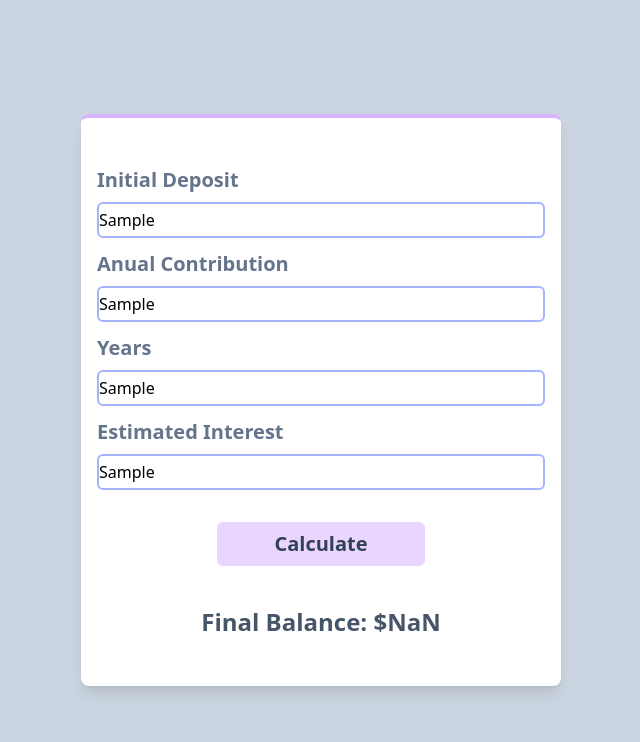
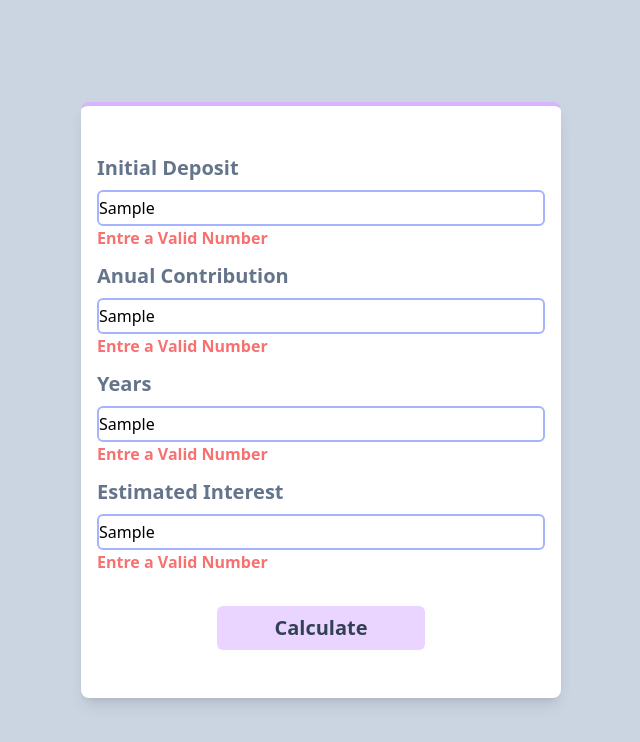
Before and after one commit to renier1989/compound-interest, a React (Vite) app: page / in a window 1280 px wide. Both pictures are taken after typing "Sample", "Sample", "Sample", "Sample" into the empty fields and a click on the button "Calculate". Shown: the top 742 px of the page, without its empty margins (319-959 px from the left). Built offline with nearby package versions, Linux system fonts and the light colour scheme.

Commit message:
Class120 - Validating from with Yup package

```diff
--- a/package.json
+++ b/package.json
@@ -12,7 +12,8 @@
   "dependencies": {
     "formik": "^2.4.3",
     "react": "^18.2.0",
-    "react-dom": "^18.2.0"
+    "react-dom": "^18.2.0",
+    "yup": "^1.2.0"
   },
   "devDependencies": {
     "@types/react": "^18.2.15",
--- a/src/App.jsx
+++ b/src/App.jsx
@@ -2,7 +2,7 @@ import { Form, Formik } from "formik";
 import { Input } from "./components/Input";
 import { Button } from "./components/Button";
 import { useState } from "react";
-
+import * as Yup from 'yup'
 const compoundInterest = (deposit, contribution, years, rate) => {
   let total = deposit;
   for (let i = 0; i < years; i++) {
@@ -47,13 +47,19 @@ function App() {
             rate: "",
           }}
           onSubmit={handleSubmit}
+          validationSchema={Yup.object({
+            deposit: Yup.number().required('Initial Deposit is Required.').typeError('Entre a Valid Number'),
+            contribution: Yup.number().required('Anual Contribiton is Required.').typeError('Entre a Valid Number'),
+            years: Yup.number().required('Years is Required.').typeError('Entre a Valid Number'),
+            rate: Yup.number().required('Estimated Interest is Required.').typeError('Entre a Valid Number').min(0, 'Min value is 0').max(1, 'Max value is 1'),
+          })}
         >
           <Form>
             <Input name="deposit" label="Initial Deposit"></Input>
             <Input name="contribution" label="Anual Contribution"></Input>
             <Input name="years" label="Years"></Input>
             <Input name="rate" label="Estimated Interest"></Input>
-            <Button />
+            <Button type="submit" />
           </Form>
         </Formik>
 
--- a/src/components/Input.jsx
+++ b/src/components/Input.jsx
@@ -10,7 +10,7 @@ export const Input = ({ label, ...props }) => {
       <input {...field} {...props}  className="outline-1 outline-indigo-400 border-indigo-300 border-2 w-full rounded-md py-1 "/>
       {meta.touched && meta.error ? (
         <div>
-          <span className="font-semibold text-red-400">Mensaje de error</span>
+          <span className="font-semibold text-red-400">{meta.error}</span>
         </div>
       ) : null}
     </div>
```
Also changed, not shown: 1 other file (tests, documents, lock files or other folders).
